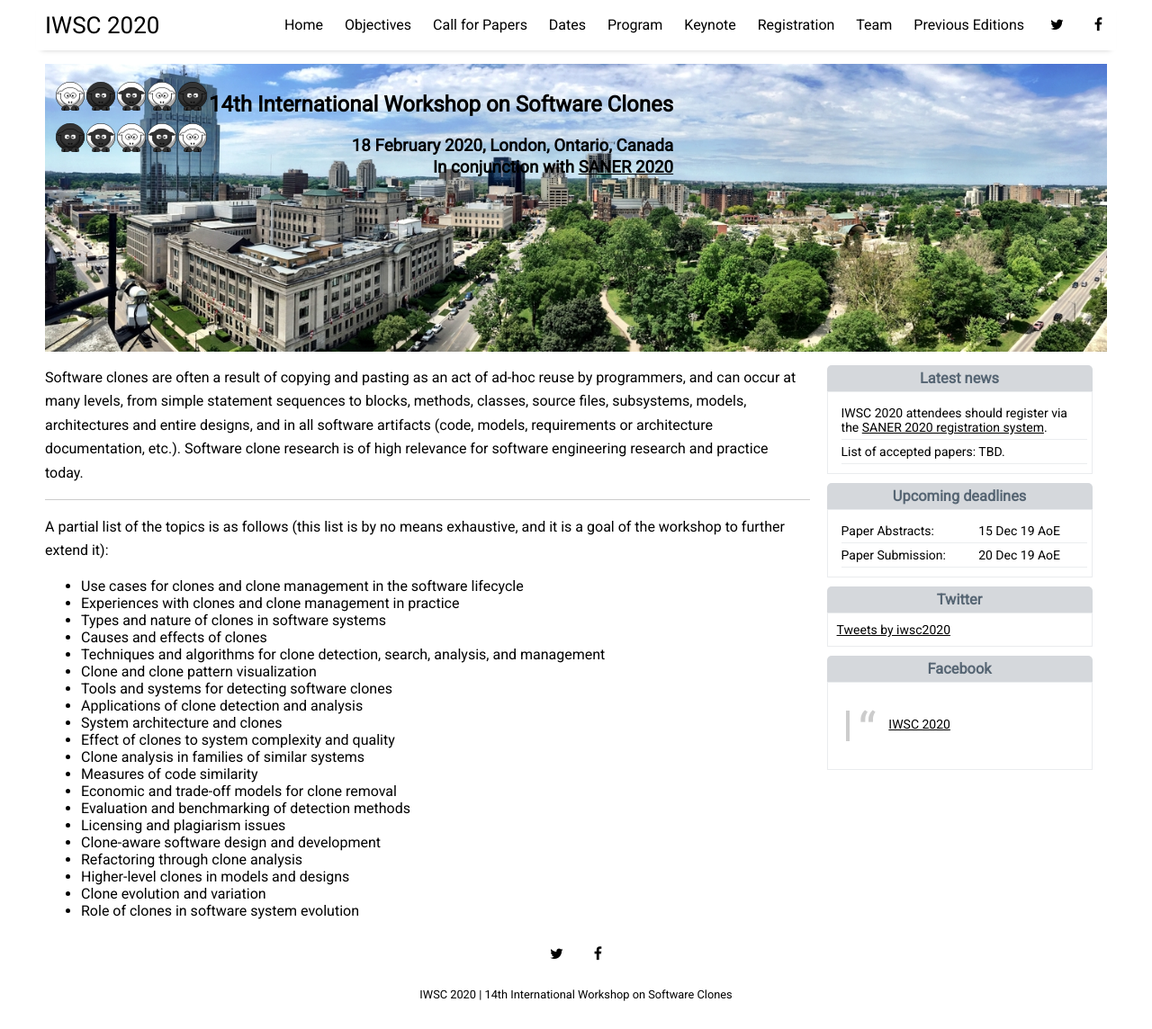
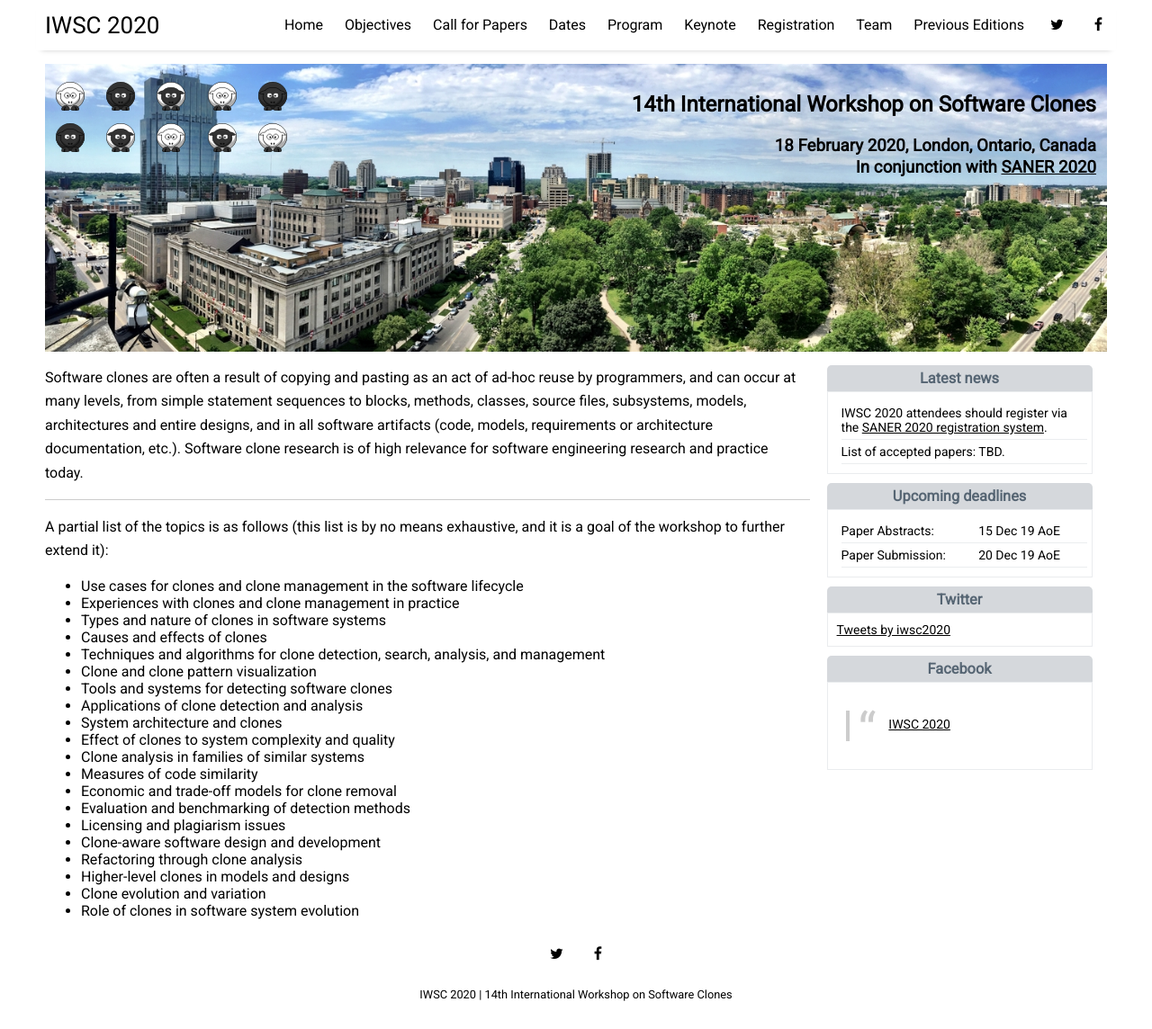
Before and after one commit to iwsc2020/iwsc2020.github.io, a Jekyll site: the page built from index.html, in a window 1280 px wide and 1144 px high. Shown: the whole window at 90% size. Built offline with Jekyll 4.4.1, drawn with Linux system fonts in a browser that asks for light colours; nearby versions of some CDN libraries; the list of posts is cut into pages by our own code; comment, search, counter and statistics services are not loaded.

Commit message:
Update home.html

```diff
--- a/_layouts/home.html
+++ b/_layouts/home.html
@@ -6,7 +6,7 @@ title: Home
 <!---<div class="featured-posts" style="background-image:url({{ site.github.url }}/assets/img/Pagoda_on_Lake_\(2514\).jpg ">--->
 <div class="featured-posts" style="background-image:url({{ site.github.url }}/assets/img/buildings.jpg ">
   <div class="sheep_herd">
-    <table cellpadding="0">
+    <table cellpadding="0" width="100%">
         <tr>
           <td><span class="sheep sheep_white" /></td>
           <td><span class="sheep sheep_black" /></td>
```
